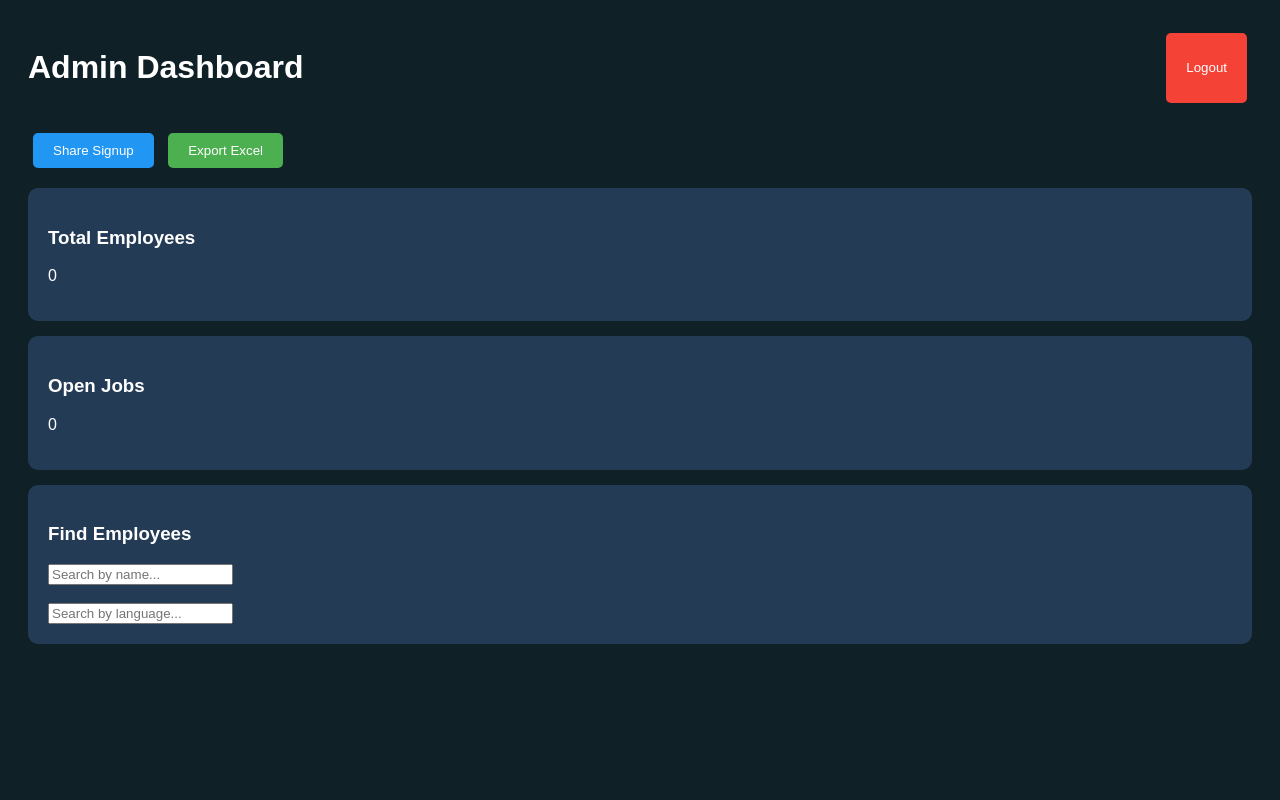
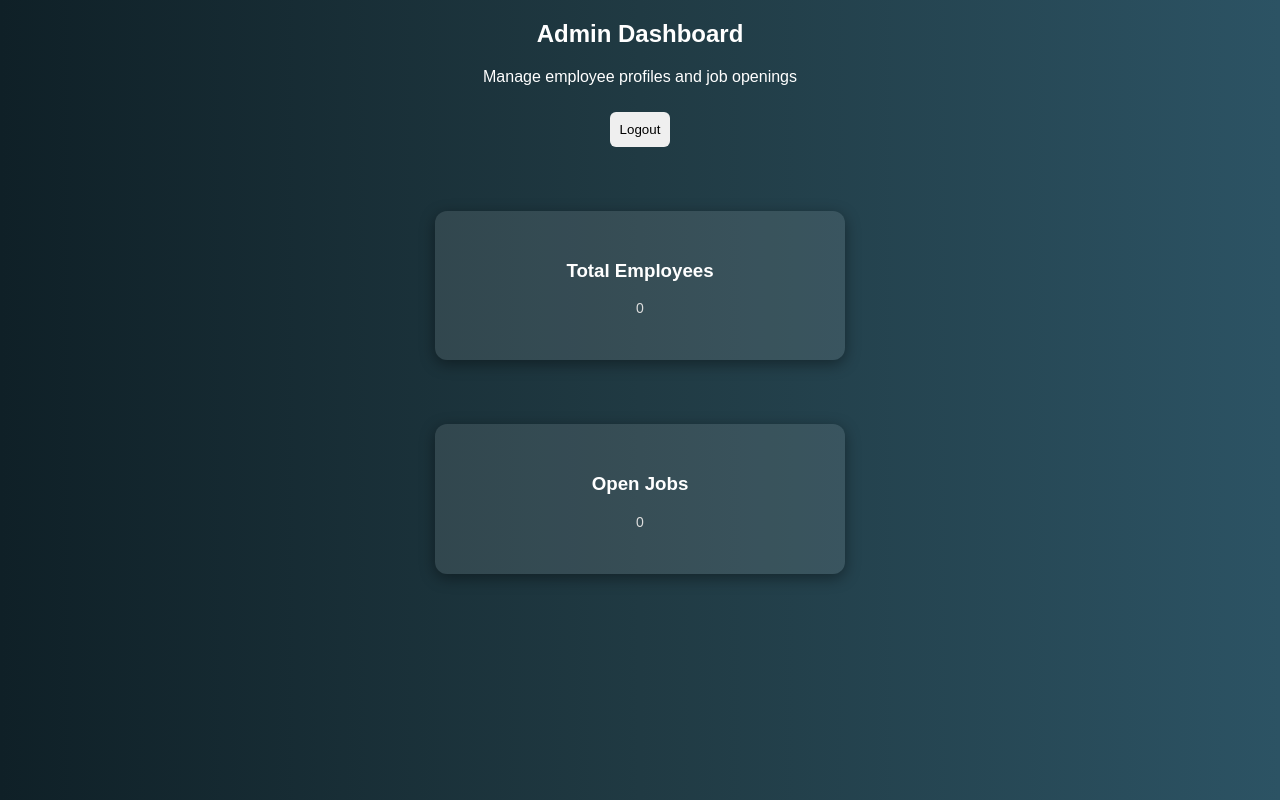
Before and after one commit to venky-MVR/global-language-jobs, a plain HTML site: page admin-dashboard.html in a window 1280 px wide. Drawn offline with Linux system fonts and the light colour scheme.

Commit message:
Update admin-dashboard.html

```diff
--- a/admin-dashboard.html
+++ b/admin-dashboard.html
@@ -2,34 +2,31 @@
 <html lang="en">
 <head>
   <meta charset="UTF-8">
+  <meta name="viewport" content="width=device-width, initial-scale=1.0">
   <title>Admin Dashboard</title>
-  <link rel="stylesheet" href="dashboard.css">
+  <link rel="stylesheet" href="style.css">
 </head>
 <body>
-  <div class="top-bar">
-    <h1>Admin Dashboard</h1>
-    <button class="logout" onclick="logout()">Logout</button>
-  </div>
+  <div class="dashboard">
+    <h2>Admin Dashboard</h2>
+    <p>Manage employee profiles and job openings</p>
+    <button onclick="logout()">Logout</button>
 
-  <button class="blue">Share Signup</button>
-  <button class="green">Export Excel</button>
-
+    <div class="cards">
       <div class="card">
         <h3>Total Employees</h3>
-    <p id="empCount">0</p>
+        <p>0</p>
       </div>
-
       <div class="card">
         <h3>Open Jobs</h3>
-    <p id="jobCount">0</p>
+        <p>0</p>
       </div>
-
-  <div class="card">
-    <h3>Find Employees</h3>
-    <input type="text" placeholder="Search by name..."><br><br>
-    <input type="text" placeholder="Search by language...">
     </div>
-
-  <script src="dashboard.js"></script>
+  </div>
+  <script>
+    function logout() {
+      window.location.href = "index.html";
+    }
+  </script>
 </body>
 </html>
```
Lines whose indentation alone changed are shown as unchanged.
